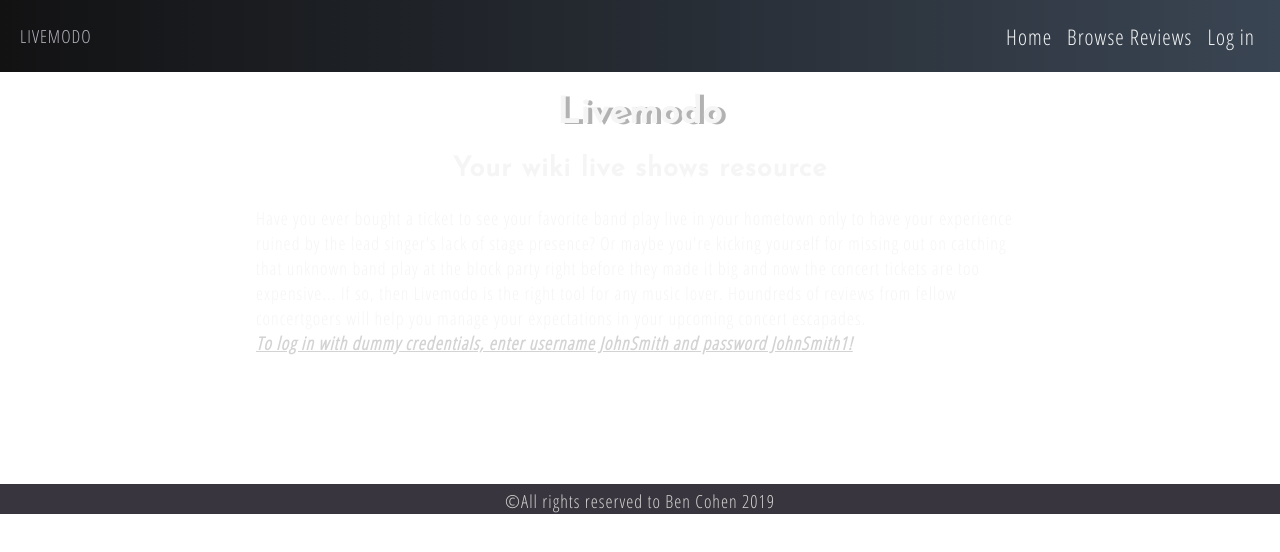
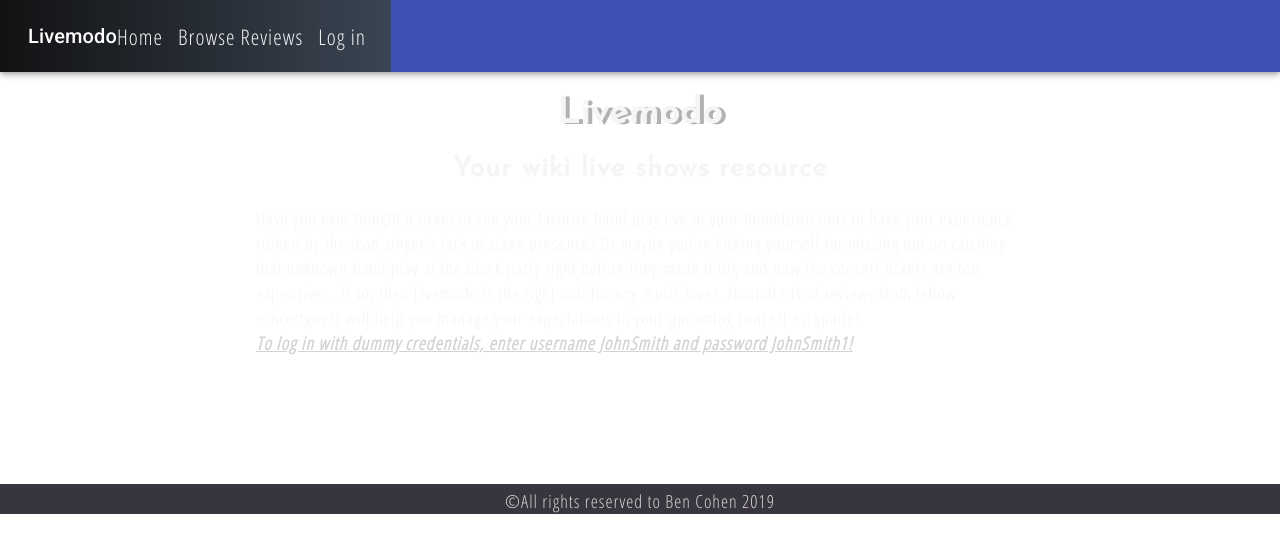
Before and after one commit to BC1985/livemodo, a React (Create React App) app: page / in a window 1280 px wide. Shown: the top 552 px of the page. Built offline with nearby package versions, Linux system fonts and the light colour scheme.

Commit message:
Import Material nav

```diff
--- a/src/NavBar/Navbar.js
+++ b/src/NavBar/Navbar.js
@@ -1,28 +1,53 @@
 import React, { Component } from "react";
 import { NavLink, withRouter } from "react-router-dom";
 import "./Navbar.css";
+import { AppBar, Toolbar, IconButton, Typography } from "@material-ui/core/";
+
 import DrawerToggleButton from "../DrawerToggleBottun/DrawerToggleButon";
-class Navbar extends Component {
-  render() {
+import { makeStyles } from "@material-ui/core/styles";
+
+const Navbar = ({ routes, isSideDrawerOpen, drawerToggleClickHandler }) => {
+  const useStyles = makeStyles(theme => ({
+    root: {
+      flexGrow: 1,
+    },
+    menuButton: {
+      marginRight: theme.spacing(2),
+    },
+    title: {
+      flexGrow: 1,
+    },
+
+  }));
+  const classes = useStyles();
+
   return (
+    <AppBar position="static">
+      <Toolbar disableGutters={true} disablePadding={true}>
         <div className="container">
           <nav className="nav-wrapper" role="navigation">
+            <IconButton
+              edge="start"
+              className={classes.menuButton}
+              color="inherit"
+              aria-label="menu"
+            >
               <div className="hamburger-icon">
                 <DrawerToggleButton
-              isSideDrawerOpen={this.props.isSideDrawerOpen}
-              click={this.props.drawerToggleClickHandler}
+                  isSideDrawerOpen={isSideDrawerOpen}
+                  click={drawerToggleClickHandler}
                 />
               </div>
-          <div id="logo">LIVEMODO</div>
+            </IconButton>
+            <Typography variant="h6" className={classes.title}>
+            Livemodo
+          </Typography>
             <div className="spacer" />
             <div className="nav-links">
               <ul>
-              {this.props.routes.map(route => (
+                {routes.map(route => (
                   <li key={route.name}>
-                  <NavLink
-                    to={route.to}
-                    onClick={route.onClick}
-                  >
+                    <NavLink to={route.to} onClick={route.onClick}>
                       {route.name}
                     </NavLink>
                   </li>
@@ -31,8 +56,9 @@ class Navbar extends Component {
             </div>
           </nav>
         </div>
+      </Toolbar>
+    </AppBar>
   );
-  }
-}
+};
 
 export default withRouter(Navbar);
```
Lines whose indentation alone changed are shown as unchanged.
